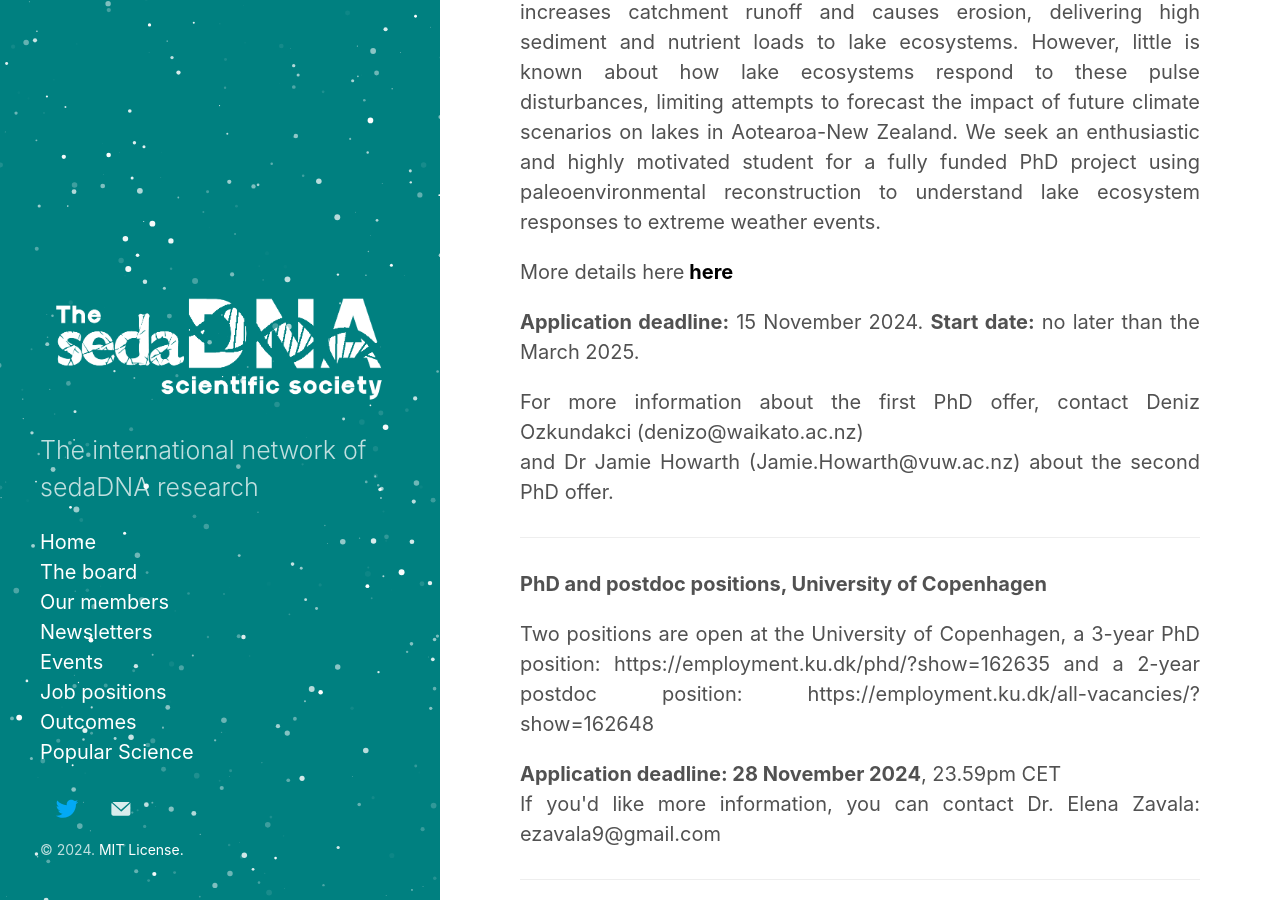
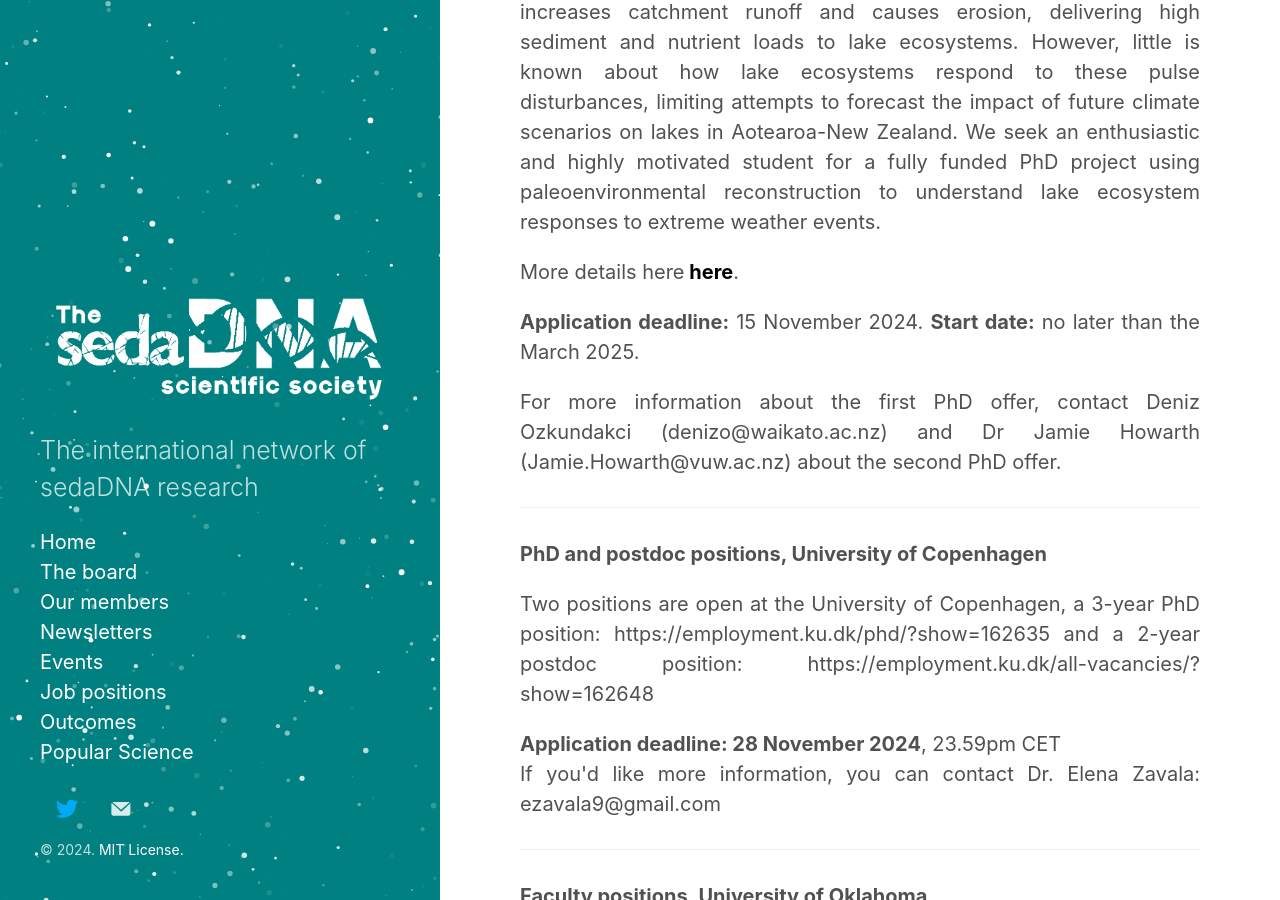
Before and after one commit to sedadna/sedadna.github.io, a Jekyll site: the page built from category/positions.md, in a window 1280 px wide and 900 px high, scrolled down 1869 px. Built offline with Jekyll 4.4.1, drawn with Linux system fonts in a browser that asks for light colours.

```diff
--- a/category/positions.md
+++ b/category/positions.md
@@ -12,7 +12,7 @@ title: Job positions
 <p>Within the framework of the SNSF Consolidator grant project ARIaDNA, two 4-year PhD positions are available at the Institute of Plant Sciences and Oeschger Centre for Climate Change Research of the University of Bern, Switzerland. ARIaDNA aims to reconstruct how key European tree species responded to past environmental changes, using genetic data from ancient plant remains preserved in lake sediment archives. This work will provide critical insights for predicting future vegetation shifts and inform conservation strategies for alpine ecosystems.</p>
 <p>These two PhD positions provide a unique chance to contribute to ground-breaking research on forest ecosystems and climate adaptation through an interdisciplinary approach combining fieldwork, laboratory research, and computational modeling. Join us to help shape the future of climate change adaptation strategies for Europe's alpine forests!</p>
 
-<p>See more details <a href="https://www.ips.unibe.ch/research/paleo/popdyn/index_eng.html"><b> here</b></a> and <a href="https://ohws.prospective.ch/public/v1/jobs/c36e3118-85e3-4c02-9e26-9610a1420b69"><b> here</b></a></p>
+<p>See more details <a href="https://www.ips.unibe.ch/research/paleo/popdyn/index_eng.html"><b> here</b></a> and <a href="https://ohws.prospective.ch/public/v1/jobs/c36e3118-85e3-4c02-9e26-9610a1420b69"><b> here</b></a>.</p>
 
 <p>For further information contact Dr. Christoph Schwörer at christoph.schwoerer@unibe.ch. Applications will be reviewed until the 31.12.2024, but further applications might be considered until the position is filled.</p>
 
@@ -30,12 +30,11 @@ We are seeking an enthusiastic and highly motivated student for a fully funded P
 <p>Position 2. Investigating lake responses to extreme weather events using high-resolution paleoenvironmental reconstructions<br>
 Climate change is already increasing the frequency and intensity of extreme weather events, such as storms and droughts, and these effects are forecast to worsen under future climate projections. For example, extreme rainfall caused by ex-tropical cyclones dramatically increases catchment runoff and causes erosion, delivering high sediment and nutrient loads to lake ecosystems. However, little is known about how lake ecosystems respond to these pulse disturbances, limiting attempts to forecast the impact of future climate scenarios on lakes in Aotearoa-New Zealand. We seek an enthusiastic and highly motivated student for a fully funded PhD project using paleoenvironmental reconstruction to understand lake ecosystem responses to extreme weather events. </p>
 
-<p>More details here<a href="https://ourlakesourfuture.co.nz/two-phd-scholarships-impacts-of-extreme-climate-events/"><b> here</b></a></p>
+<p>More details here<a href="https://ourlakesourfuture.co.nz/two-phd-scholarships-impacts-of-extreme-climate-events/"><b> here</b></a>.</p>
 
 <p><b>Application deadline:</b> 15 November 2024. <b>Start date:</b> no later than the March 2025. </p>
 
-<p>For more information about the first PhD offer, contact Deniz Ozkundakci (denizo@waikato.ac.nz) <br>
-  and Dr Jamie Howarth (Jamie.Howarth@vuw.ac.nz) about the second PhD offer.</p>
+<p>For more information about the first PhD offer, contact Deniz Ozkundakci (denizo@waikato.ac.nz) and Dr Jamie Howarth (Jamie.Howarth@vuw.ac.nz) about the second PhD offer.</p>
 
 <hr>
 
```
